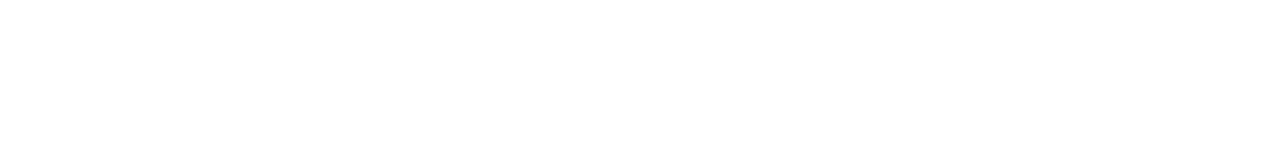
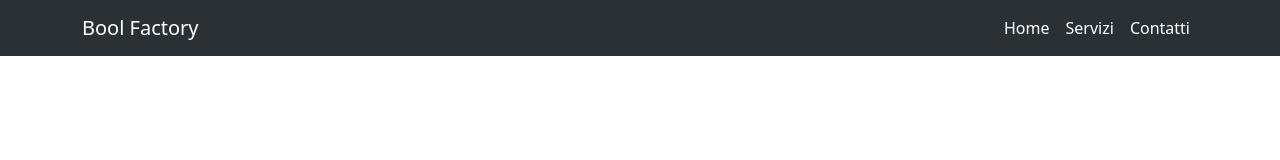
Before and after one commit to davideblaffard/bootstrap-preventivo, a plain HTML site: page index.html in a window 1280 px wide. Drawn offline with nearby package versions, Linux system fonts and the light colour scheme.

Commit message:
feat: added navbar

```diff
--- a/index.html
+++ b/index.html
@@ -4,10 +4,52 @@
     <meta charset="UTF-8">
     <meta name="viewport" content="width=device-width, initial-scale=1.0">
     <title>Bootstrap preventivo</title>
+    <!-- bootstrap -->
     <link href="https://cdn.jsdelivr.net/npm/bootstrap@5.3.3/dist/css/bootstrap.min.css" rel="stylesheet" integrity="sha384-QWTKZyjpPEjISv5WaRU9OFeRpok6YctnYmDr5pNlyT2bRjXh0JMhjY6hW+ALEwIH" crossorigin="anonymous">
+    <!-- /bootstrap -->
 </head>
 <body>
+
+    <!-- header - navbar -->
+    <header>
+        <nav class="navbar navbar-expand-lg bg-body-tertiary bg-dark" data-bs-theme="dark">
+
+            <div class="container">
+
+                <a class="navbar-brand" href="#">Bool Factory</a>
+
+                <div class="d-flex">
+
+                    <button class="navbar-toggler" type="button" data-bs-toggle="collapse" data-bs-target="#navbarSupportedContent" aria-controls="navbarSupportedContent" aria-expanded="false" aria-label="Toggle navigation">
+                        <span class="navbar-toggler-icon"></span>
+                    </button>
+
+                        <div class="collapse navbar-collapse" id="navbarSupportedContent">
+
+                            <ul class="navbar-nav me-auto mb-2 mb-lg-0">
+                                <li class="nav-item">
+                                    <a class="nav-link active" aria-current="page" href="#">Home</a>
+                                </li>
+                                <li class="nav-item">
+                                    <a class="nav-link active" aria-current="page" href="#">Servizi</a>
+                                </li>
+                                <li class="nav-item">
+                                    <a class="nav-link active" aria-current="page" href="#">Contatti</a>
+                                </li>
+                            </ul>
+
+                        </div>
+
+                </div>
+
+            </div>
+
+        </nav>
+    </header>
+    <!-- /header - navbar -->
+
+    <!-- main.js file -->
     <script src="main.js"></script>
-
+    <!-- /main.js file -->
 </body>
 </html>
```
